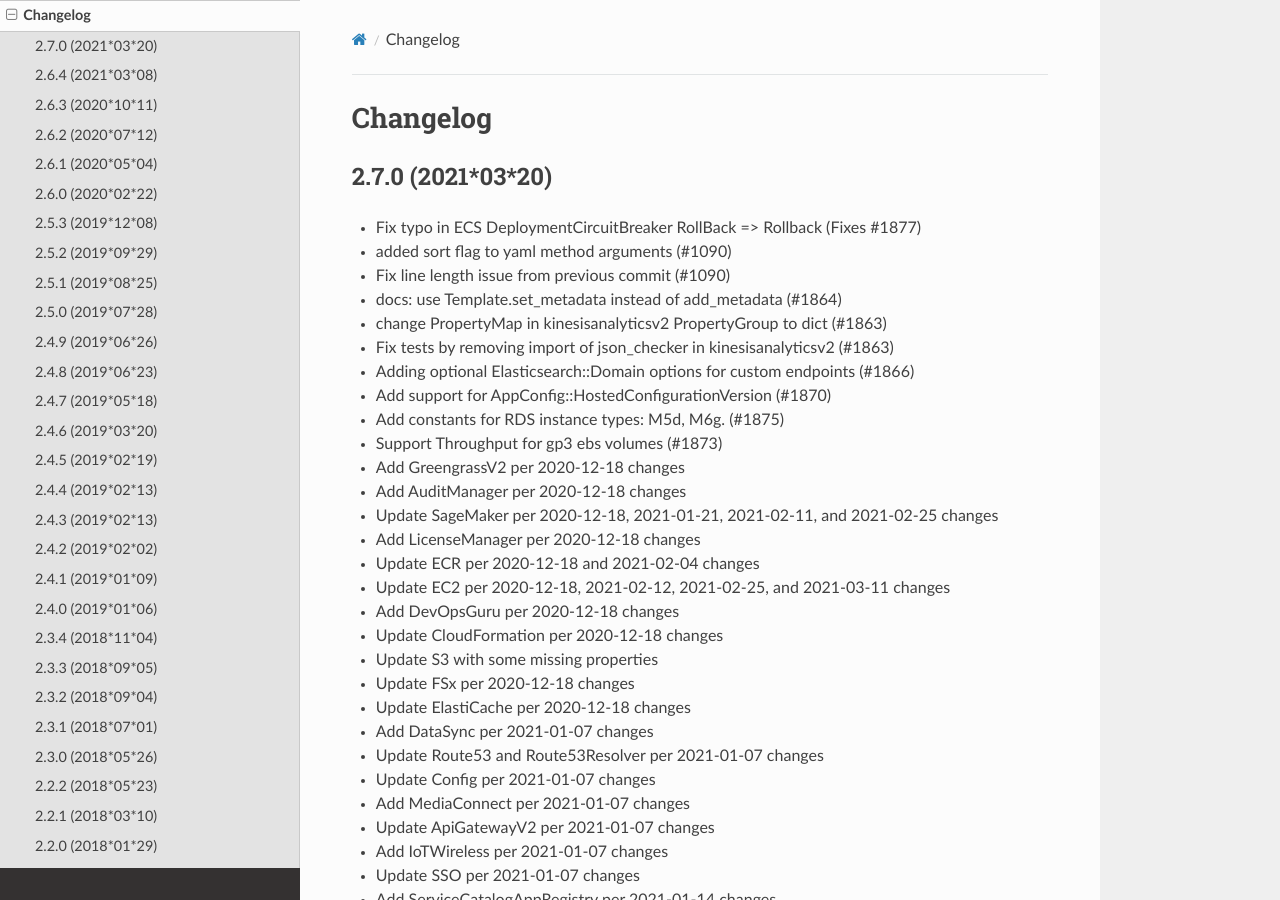
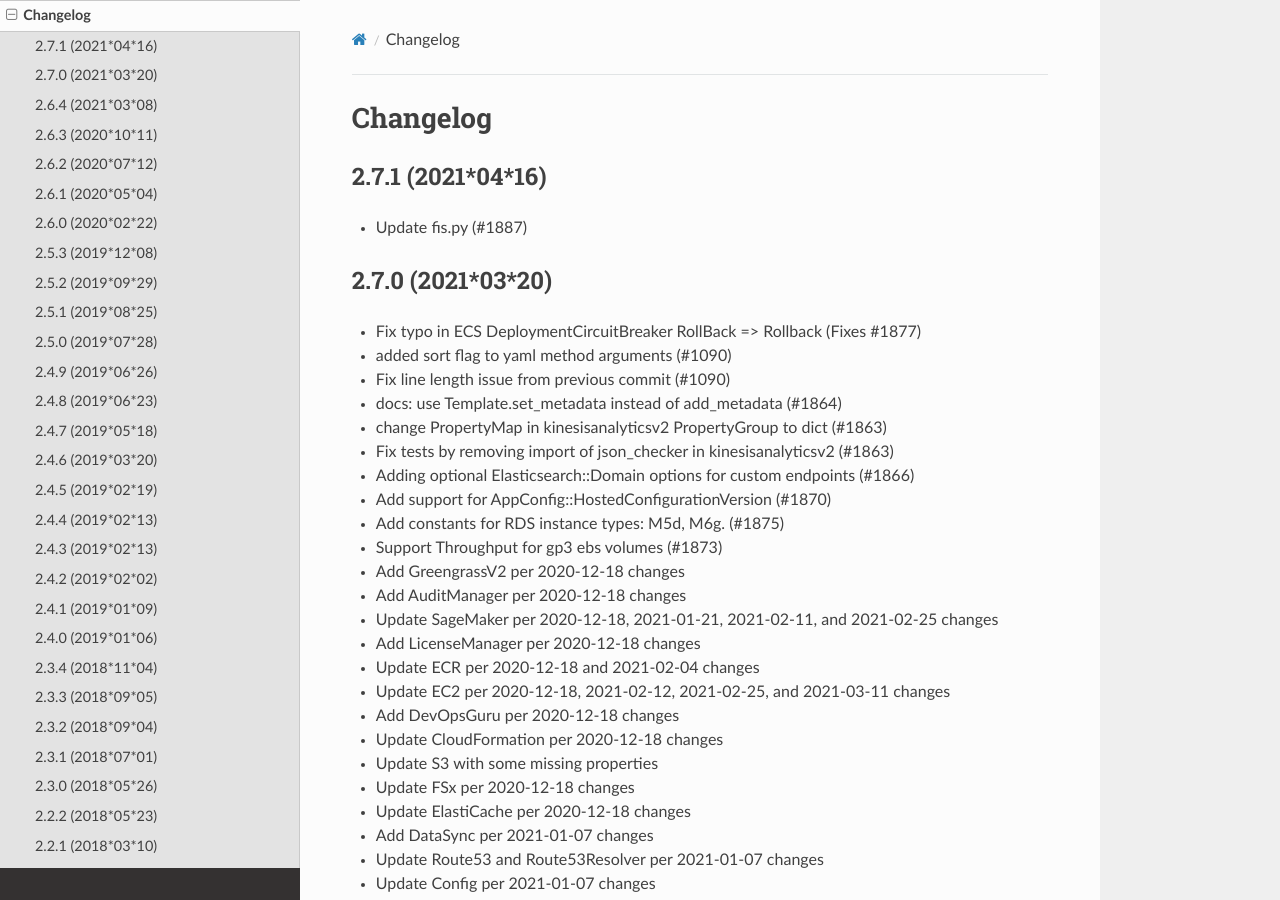
Before and after one commit to cloudtools/troposphere, a Sphinx documentation site: the page built from docs/changelog.rst, in a window 1280 px wide and 900 px high. Built offline with Sphinx 7.4.7 and the Read the Docs theme 2.0.0, drawn with Linux system fonts in a browser that asks for light colours.

Commit message:
Release 2.7.1

```diff
--- a/CHANGELOG.rst
+++ b/CHANGELOG.rst
@@ -1,3 +1,7 @@
+2.7.1 (2021*04*16)
+------------------
+* Update fis.py (#1887)
+
 2.7.0 (2021*03*20)
 ------------------
 * Fix typo in ECS DeploymentCircuitBreaker RollBack => Rollback (Fixes #1877)
--- a/docs/conf.py
+++ b/docs/conf.py
@@ -26,7 +26,7 @@
 # The short X.Y version
 version = ''
 # The full version, including alpha/beta/rc tags
-release = '2.7.0'
+release = '2.7.1'
 
 
 # -- General configuration ---------------------------------------------------
--- a/troposphere/__init__.py
+++ b/troposphere/__init__.py
@@ -13,7 +13,7 @@
 
 from . import validators
 
-__version__ = "2.7.0"
+__version__ = "2.7.1"
 
 # constants for DeletionPolicy and UpdateReplacePolicy
 Delete = 'Delete'
```
